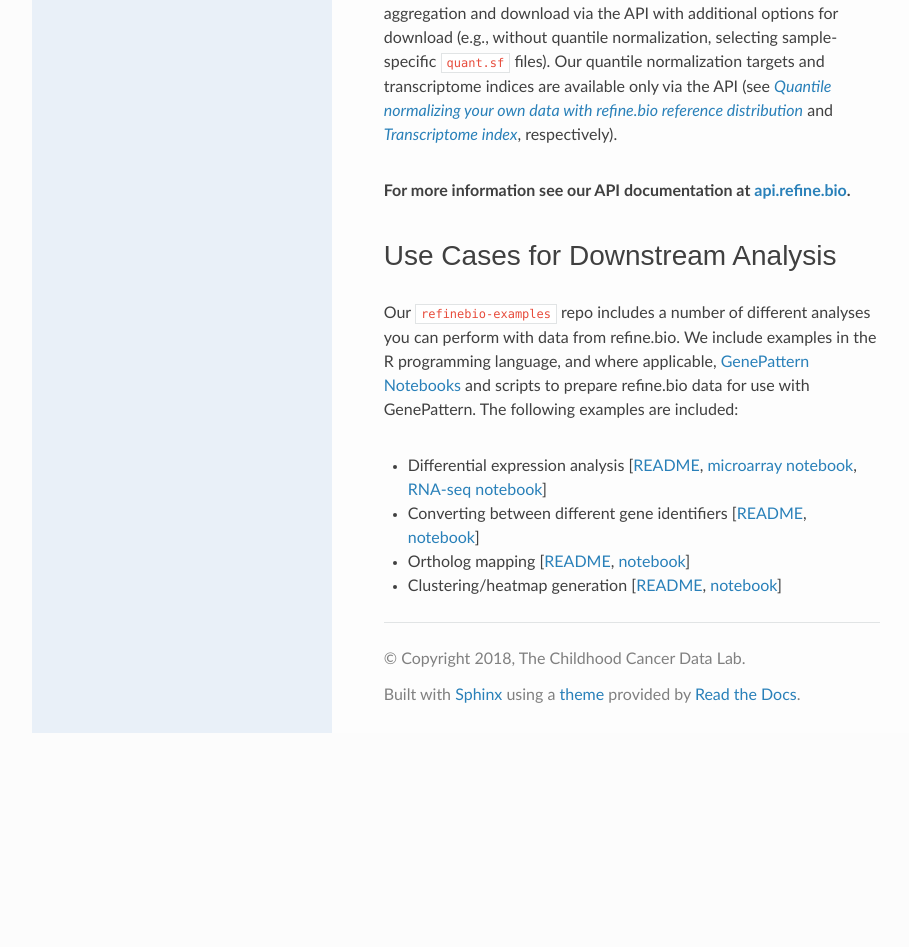
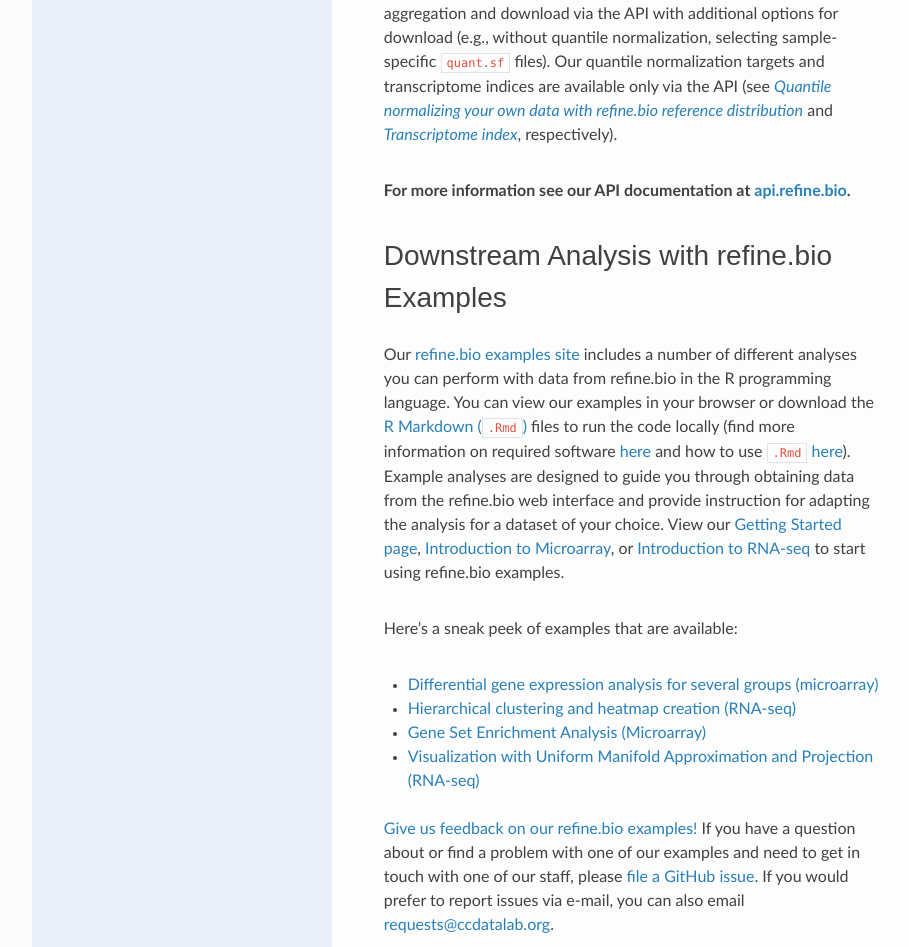
Before and after one commit to AlexsLemonade/refinebio-docs, a Sphinx documentation site: the page built from docs/main_text.md, in a window 1280 px wide and 1400 px high, scrolled down 27507 px. Shown: the part 320-1267 px from the top of the window, without its empty margins (158-1067 px from the left). Built offline with Sphinx 7.4.7 and the Read the Docs theme 2.0.0, drawn with Linux system fonts in a browser that asks for light colours; before the commit the page ends 28560 px from its top, so only the background shows below that; some of the changed text lies outside the part shown.

Commit message:
Rewrite downstream analysis section to reflect new examples site

```diff
--- a/docs/main_text.md
+++ b/docs/main_text.md
@@ -376,7 +376,7 @@
 In these matrices, rows are _genes_ or _features_ and columns are _samples_.
 Note that this format is consistent with the input expected by many programs specifically designed for working with gene expression matrices, but some machine learning libraries will expect this to be transposed.
 The column names or header will contain values corresponding to sample accessions (denoted `refinebio_accession_code` in metadata files).
-You can use these values in the header to map between a sample's gene expression data and its metadata (e.g., disease label or age). See also [Use Cases for Downstream Analysis](#use-cases-for-downstream-analysis).
+You can use these values in the header to map between a sample's gene expression data and its metadata (e.g., disease label or age). See also [Downstream Analysis with refine.bio Examples](#downstream-analysis-with-refinebio-examples).
 
 ## Sample Metadata
 
@@ -534,15 +534,24 @@
 
 You can use the refine.bio API to build your own applications utilizing the refine.bio processed data.
 You can also select samples for aggregation and download via the API with additional options for download (e.g., without quantile normalization, selecting sample-specific `quant.sf` files).
-Our quantile normalization targets and transcriptome indices are available only via the API (see [_Quantile normalizing your own data with refine.bio reference distribution_](#quantile-normalizing-your-own-data-with-refine.bio-reference-distribution) and [_Transcriptome index_](#transcriptome-index), respectively).
+Our quantile normalization targets and transcriptome indices are available only via the API (see [_Quantile normalizing your own data with refine.bio reference distribution_](#quantile-normalizing-your-own-data-with-refinebio-reference-distribution) and [_Transcriptome index_](#transcriptome-index), respectively).
 
 **For more information see our API documentation at <a href = "https://api.refine.bio/" target = "blank">api.refine.bio</a>.**
 
-# Use Cases for Downstream Analysis
+# Downstream Analysis with refine.bio Examples
 
-Our <a href = "https://github.com/AlexsLemonade/refinebio-examples/tree/v1.0" target = "blank">`refinebio-examples`</a> repo includes a number of different analyses you can perform with data from refine.bio. We include examples in the R programming language, and where applicable, <a href = "http://genepattern-notebook.org/example-notebooks/" target = "blank">GenePattern Notebooks</a> and scripts to prepare refine.bio data for use with GenePattern. The following examples are included:
+Our <a href = "https://alexslemonade.github.io/refinebio-examples/01-getting-started/getting-started.html" target = "blank">refine.bio examples site</a> includes a number of different analyses you can perform with data from refine.bio in the R programming language.
+You can view our examples in your browser or download the <a href = "https://rmarkdown.rstudio.com/" target = "blank">R Markdown (`.Rmd`)</a> files to run the code locally (find more information on required software <a href = "https://alexslemonade.github.io/refinebio-examples/01-getting-started/getting-started.html#03_What_you_need_to_install_to_run_the_examples" target = "blank">here</a> and how to use `.Rmd` <a href = "https://alexslemonade.github.io/refinebio-examples/01-getting-started/getting-started.html#05_How_to_use_R_Markdown_Documents" target = "blank">here</a>).
+Example analyses are designed to guide you through obtaining data from the refine.bio web interface and provide instruction for adapting the analysis for a dataset of your choice.
+View our <a href = "https://alexslemonade.github.io/refinebio-examples/01-getting-started/getting-started.html" target = "blank">Getting Started page</a>, <a href = "https://alexslemonade.github.io/refinebio-examples/02-microarray/00-intro-to-microarray.html" target = "blank">Introduction to Microarray</a>, or <a href = "https://alexslemonade.github.io/refinebio-examples/03-rnaseq/00-intro-to-rnaseq.html" target = "blank">Introduction to RNA-seq</a> to start using refine.bio examples.
 
-* Differential expression analysis [<a href = "https://github.com/AlexsLemonade/refinebio-examples/tree/v1.0/differential-expression" target = "blank">README</a>, <a href = "https://htmlpreview.github.io/?https://github.com/AlexsLemonade/refinebio-examples/blob/v1.0/differential-expression/microarray_DGE.nb.html" target = "blank">microarray notebook</a>, <a href = "https://htmlpreview.github.io/?https://github.com/AlexsLemonade/refinebio-examples/blob/v1.0/differential-expression/rnaseq_DGE.nb.html" target = "blank">RNA-seq notebook</a>]
-* Converting between different gene identifiers [<a href = "https://github.com/AlexsLemonade/refinebio-examples/tree/v1.0/ensembl-id-convert" target = "blank">README</a>, <a href = "https://htmlpreview.github.io/?https://github.com/AlexsLemonade/refinebio-examples/blob/v1.0/ensembl-id-convert/ensembl_id_convert.nb.html" target = "blank">notebook</a>]
-* Ortholog mapping [<a href = "https://github.com/AlexsLemonade/refinebio-examples/tree/v1.0/ortholog-mapping" target = "blank">README</a>, <a href = "https://htmlpreview.github.io/?https://github.com/AlexsLemonade/refinebio-examples/blob/v1.0/ortholog-mapping/ortholog_mapping_example.nb.html" target = "blank">notebook</a>]
-* Clustering/heatmap generation [<a href = "https://github.com/AlexsLemonade/refinebio-examples/tree/v1.0/clustering" target = "blank">README</a>, <a href = "https://htmlpreview.github.io/?https://github.com/AlexsLemonade/refinebio-examples/blob/v1.0/clustering/clustering_example.nb.html" target = "blank">notebook</a>]
+Here's a sneak peek of examples that are available:
+
+* <a href = "https://alexslemonade.github.io/refinebio-examples/02-microarray/differential-expression_microarray_02_several-groups.html" target = "blank">Differential gene expression analysis for several groups (microarray)</a>
+* <a href = "https://alexslemonade.github.io/refinebio-examples/03-rnaseq/clustering_rnaseq_01_heatmap.html" target = "blank">Hierarchical clustering and heatmap creation (RNA-seq)</a>
+* <a href = "https://alexslemonade.github.io/refinebio-examples/02-microarray/pathway-analysis_microarray_02_gsea.html" target = "blank">Gene Set Enrichment Analysis (Microarray)</a>
+* <a href = "https://alexslemonade.github.io/refinebio-examples/03-rnaseq/dimension-reduction_rnaseq_02_umap.html" target = "blank">Visualization with Uniform Manifold Approximation and Projection (RNA-seq)</a>
+
+<a href = "https://share.hsforms.com/1pQ8pPB70TuG37sVjr-KtXA336z0" target = "blank">Give us feedback on our refine.bio examples!</a>
+If you have a question about or find a problem with one of our examples and need to get in touch with one of our staff, please <a href = "https://github.com/AlexsLemonade/refinebio-examples/issues/new?assignees=&labels=user+report+or+question&template=report-a-problem-or-ask-a-question.md&title=User+issue%3A++" target = "blank">file a GitHub issue</a>.
+If you would prefer to report issues via e-mail, you can also email [requests@ccdatalab.org](mailto:requests@ccdatalab.org).
```
